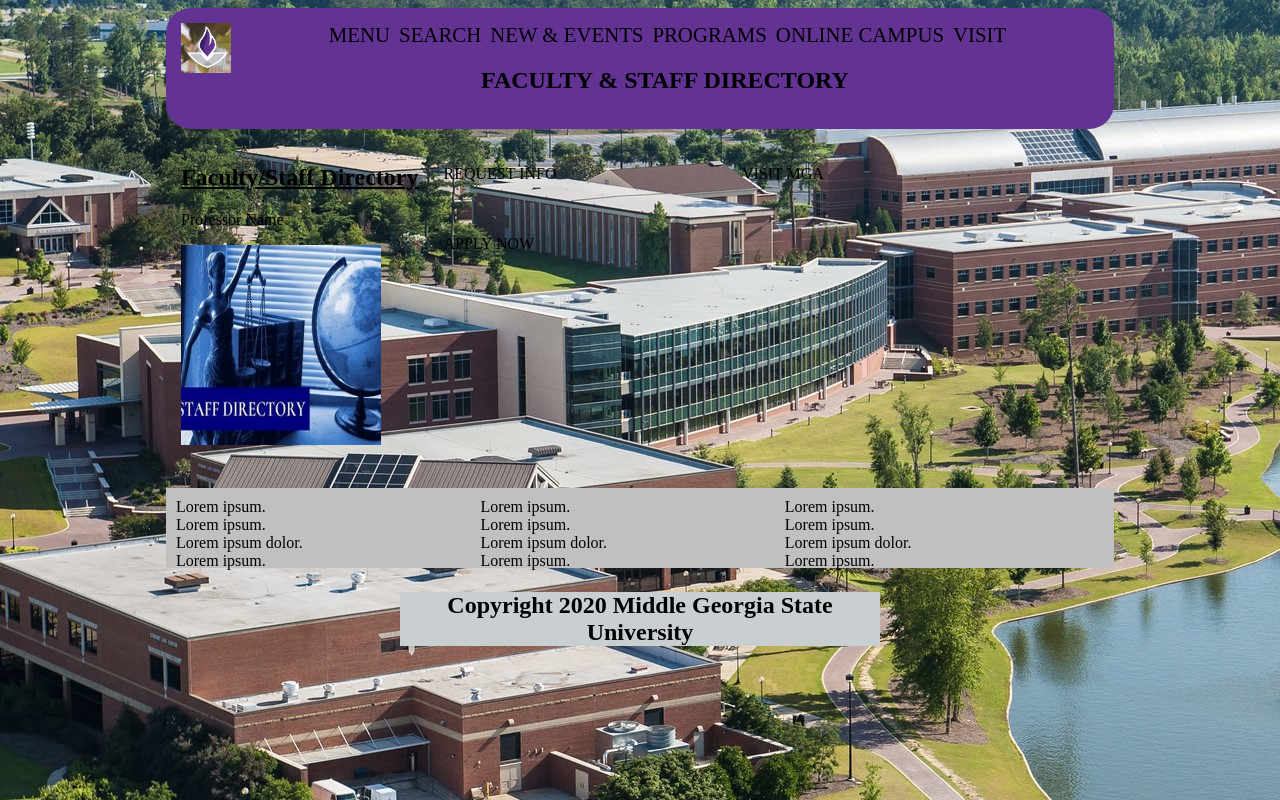
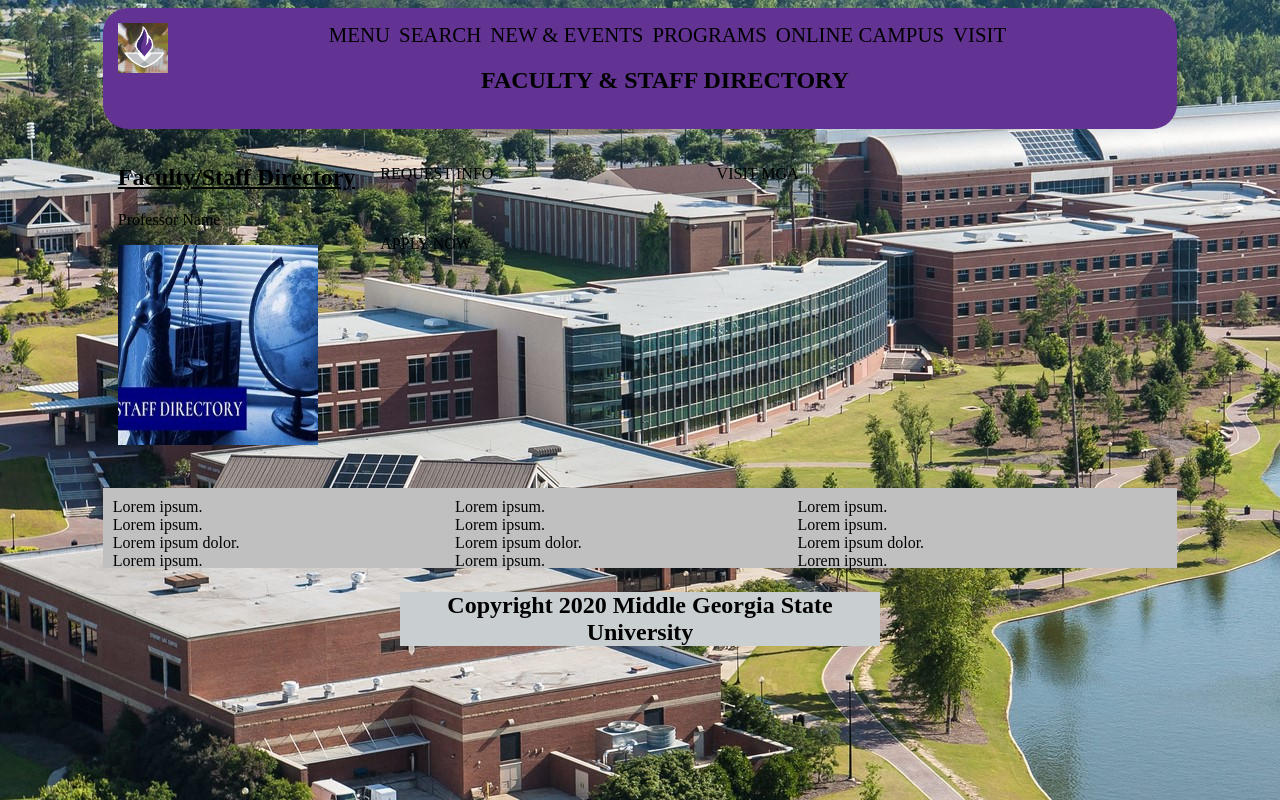
Before and after one commit to mellyons/SeniorCapstone, a PHP site: page /profile.html in a window 1280 px wide. Run offline with PHP 8.4, Linux system fonts and the light colour scheme.

Commit message:
Update index.css

```diff
--- a/index.css
+++ b/index.css
@@ -5,7 +5,7 @@ body {
   background-attachment: fixed;
 }
 
-#main{ width: 75%; margin: auto;}
+#main{ width: 85%; margin: auto;}
 #title{text-align:center;}
 #nav-bar{width:100%; margin:auto; text-align: center;}
 #description{text-align:center; }
```
